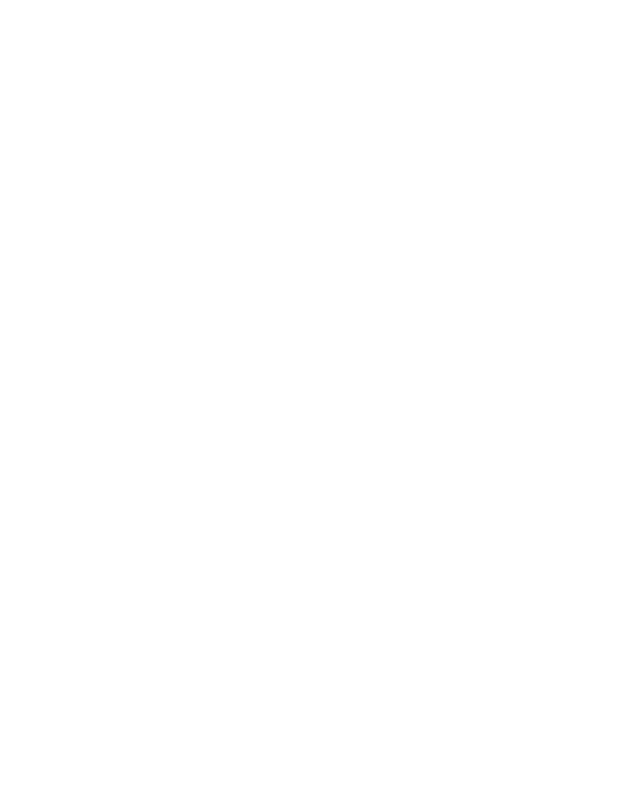
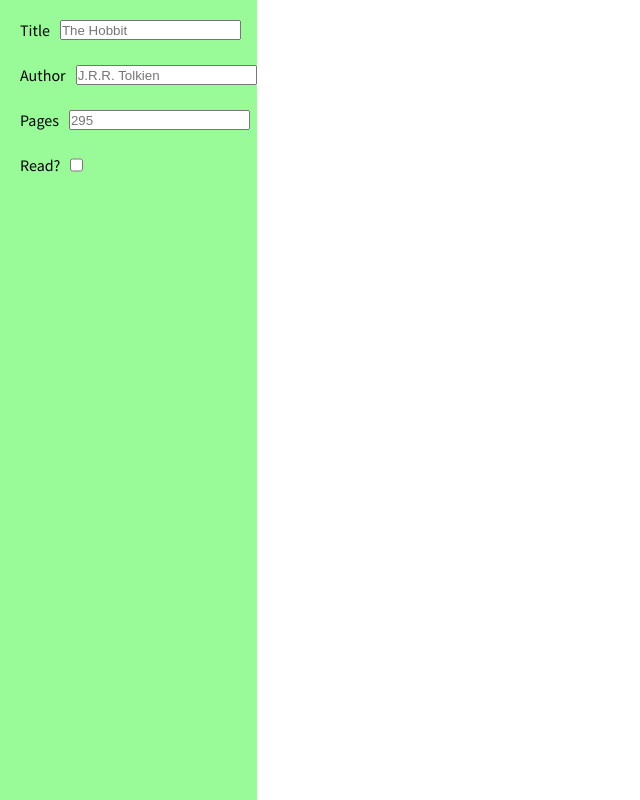
Before and after one commit to iTreykwondo/library, a plain HTML site: page index.html in a window 1280 px wide. Shown: the whole page, without its empty margins (0-640 px from the left). Drawn offline with Linux system fonts and the light colour scheme.

Commit message:
Layout HTML elements

```diff
--- a/index.html
+++ b/index.html
@@ -8,6 +8,47 @@
     <link rel="stylesheet" href="./styles.css" />
   </head>
   <body>
+    <div class="container">
+      <div class="sidebar">
+        <form action="#">
+          <div class="form-title">
+            <label for="title">Title</label>
+            <input
+              type="text"
+              name="title"
+              id="title"
+              required
+              placeholder="The Hobbit"
+            />
+          </div>
+          <div class="form-author">
+            <label for="author">Author</label>
+            <input
+              type="text"
+              name="author"
+              id="author"
+              required
+              placeholder="J.R.R. Tolkien"
+            />
+          </div>
+          <div class="form-page">
+            <label for="pages">Pages</label>
+            <input
+              type="number"
+              name="pages"
+              id="pages"
+              required
+              placeholder="295"
+            />
+          </div>
+          <div class="form-read-status">
+            <label for="read">Read?</label>
+            <input type="checkbox" name="read-status" id="read-status" />
+          </div>
+        </form>
+      </div>
+      <div class="main"></div>
+    </div>
     <script src="./index.js"></script>
   </body>
 </html>
```
